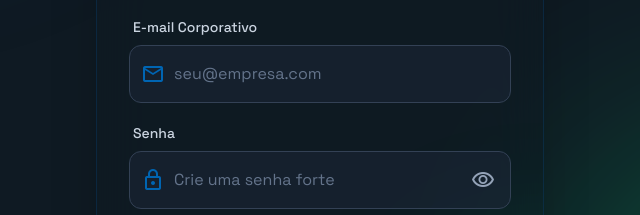
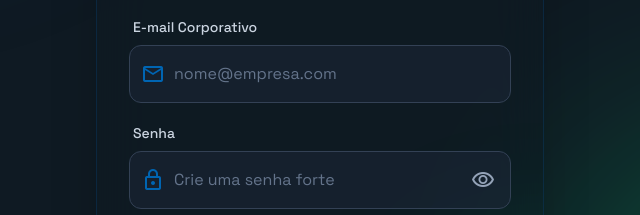
Before and after one commit to 35vinicius-Oliveira/Projeto-Smart-Stock, a website built with Vite: page signup.html in a window 1280 px wide. Shown: the part 400-615 px from the top of the page, 320-960 px from the left. Built offline with nearby package versions, Linux system fonts and the light colour scheme; no server answers.

Commit message:
update signup email placeholder to nome@empresa.com

```diff
--- a/signup.html
+++ b/signup.html
@@ -70,7 +70,7 @@
                     <span class="material-symbols-outlined absolute left-3 top-1/2 -translate-y-1/2 text-primary transition-colors group-focus-within:text-neon-blue">mail</span>
                     <input id="signup-email"
                         class="block w-full pl-11 pr-4 py-4 bg-white/5 dark:bg-slate-800/50 border border-slate-700 rounded-xl focus:ring-2 focus:ring-neon-blue focus:border-transparent transition-all outline-none placeholder:text-slate-500 text-white"
-                        placeholder="seu@empresa.com"
+                        placeholder="nome@empresa.com"
                         type="email" required/>
                 </div>
             </div>
```
